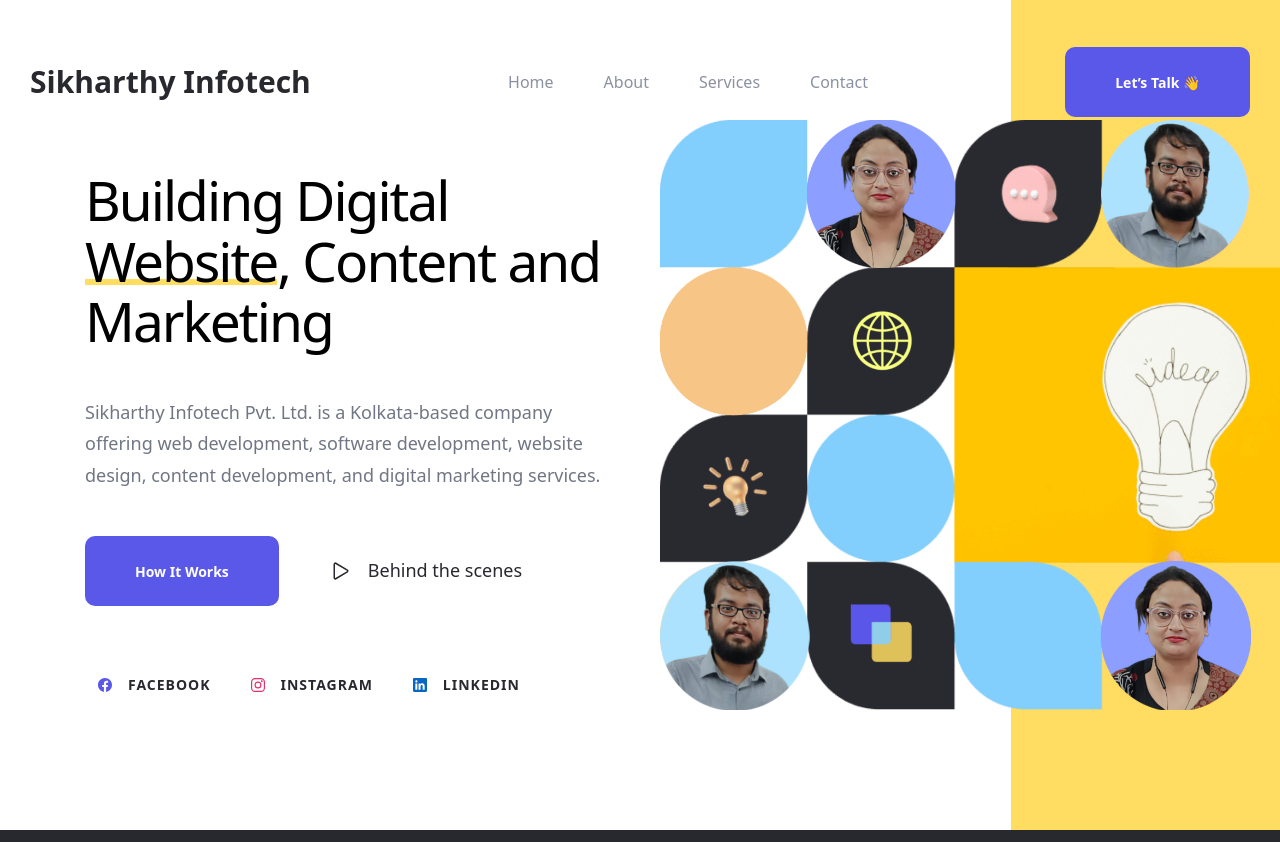
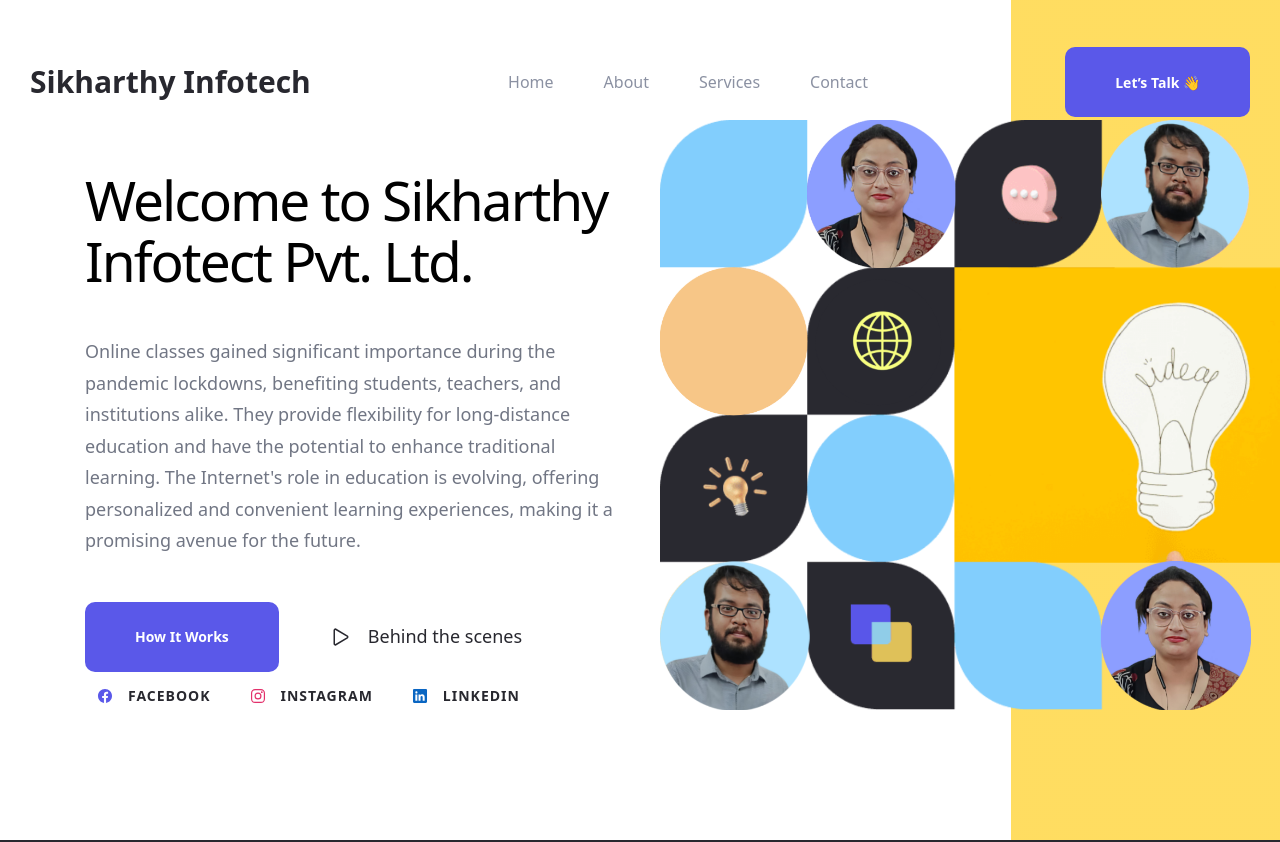
Before and after one commit to iamPankajGhosh/siplhub.vercel.app, a React (Vite) app in the folder frontend_react/: page /about in a window 1280 px wide. Shown: the top 842 px of the page. Built offline with nearby package versions, Linux system fonts and the light colour scheme.

Commit message:
Refactor : hero

```diff
--- a/frontend_react/src/containers/Hero/Hero.jsx
+++ b/frontend_react/src/containers/Hero/Hero.jsx
@@ -5,22 +5,15 @@
 
 import "./Hero.css";
 
-export default function Hero() {
+export default function Hero({ title, text, heroBanner }) {
   return (
     <>
       <section className="section hero" id="home" aria-label="hero">
         <div className="container">
           <div className="hero-content">
-            <h1 className="h1 hero-title">
-              Building Digital <span className="has-before"> Website</span>,
-              Content and Marketing
-            </h1>
+            <h1 className="h1 hero-title">{title}</h1>
 
-            <p className="hero-text">
-              Sikharthy Infotech Pvt. Ltd. is a Kolkata-based company offering
-              web development, software development, website design, content
-              development, and digital marketing services.
-            </p>
+            <p className="hero-text">{text}</p>
 
             <div className="wrapper">
               <Link
@@ -81,7 +74,7 @@
 
           <figure className="hero-banner">
             <img
-              src={images.heroBanner}
+              src={heroBanner}
               width="794"
               height="637"
               alt="hero banner"
--- a/frontend_react/src/pages/About.jsx
+++ b/frontend_react/src/pages/About.jsx
@@ -1,6 +1,7 @@
 import React from "react";
 import { Navbar, Footer } from "../components";
 import { Hero } from "../containers";
+import images from "../constants/images";
 
 export default function About() {
   return (
@@ -9,7 +10,11 @@
 
       <main>
         <article>
-          <Hero />
+          <Hero
+            title="Welcome to Sikharthy Infotect Pvt. Ltd."
+            text="Online classes gained significant importance during the pandemic lockdowns, benefiting students, teachers, and institutions alike. They provide flexibility for long-distance education and have the potential to enhance traditional learning. The Internet's role in education is evolving, offering personalized and convenient learning experiences, making it a promising avenue for the future."
+            heroBanner={images.heroBanner}
+          />
         </article>
       </main>
 
--- a/frontend_react/src/pages/Home.jsx
+++ b/frontend_react/src/pages/Home.jsx
@@ -2,8 +2,8 @@
 import { Link } from "react-router-dom";
 
 import { Navbar, Footer } from "../components";
+import { Hero } from "../containers";
 import images from "../constants/images";
-import { Hero } from "../containers";
 
 export default function Home() {
   return (
@@ -12,7 +12,14 @@
 
       <main>
         <article>
-          <Hero />
+          <Hero
+            title="Building Digital, Website
+              Content and Marketing"
+            text="Sikharthy Infotech Pvt. Ltd. is a Kolkata-based company offering
+            web development, software development, website design, content
+            development, and digital marketing services."
+            heroBanner={images.heroBanner}
+          />
 
           {/* #SERVICES */}
 
--- a/frontend_react/src/pages/Services.jsx
+++ b/frontend_react/src/pages/Services.jsx
@@ -9,7 +9,10 @@
 
       <main>
         <article>
-          <Hero />
+          <Hero
+            title="Elevate Your Business with Our Exceptional Services"
+            text="In today's dynamic business landscape, effective management is paramount to achieving success and staying competitive. At Sikharthy Infotect, we are committed to helping you take charge of your business and propel it to new heights through our comprehensive suite of services."
+          />
         </article>
       </main>
 
```
